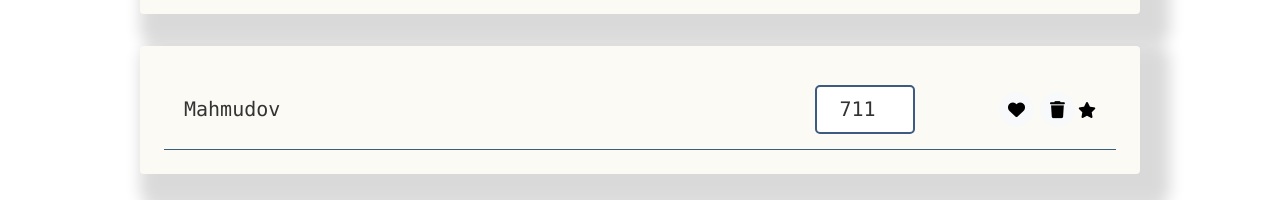
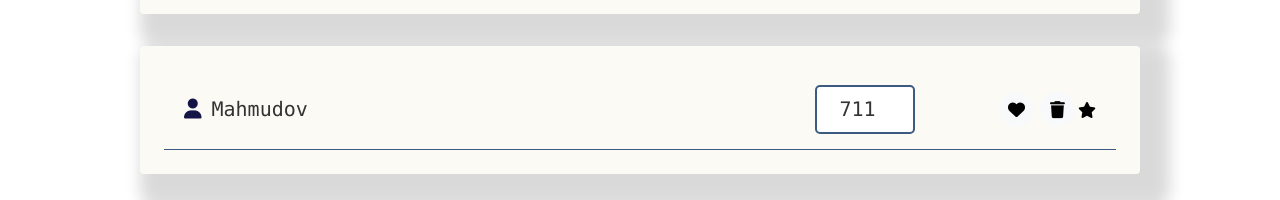
Before and after one commit to Muhammadayub727/vue-todo, a Vue app: page / in a window 1280 px wide. Shown: the part 464-664 px from the top of the page. Built offline with nearby package versions, Linux system fonts and the light colour scheme.

Commit message:
Todo update

```diff
--- a/src/components/movie-list-item/MovieListItem.vue
+++ b/src/components/movie-list-item/MovieListItem.vue
@@ -1,66 +1,13 @@
-<!-- <template>
+<template>
   <li class="li-group-item d-flex justify-content-between">
-    <span class="list-group-item-label">Mahmudov</span>
+    <span class="list-group-item-label"><i class="fas fa-user user"></i>Mahmudov</span>
     <input type="number" class="list-group-item-input" defaultValue="711" />
     <div class="d-flex justify-content-center align-items-center">
       <button type="button" class="btn-cookie btn-sm">
-        <i class="fa fa-heart"></i>
+        <i class="fa fa-heart heart"></i>
       </button>
       <button type="button" class="btn-cookie btn-sm">
-        <i class="fas fa-trash"></i>
-      </button>
-      <i class="fas fa-star"></i>
-    </div>
-  </li>
-</template>
-
-<script>
-export default {};
-</script>
-
-<style scoped>
-.li-group-item {
-    padding: 15px 20px;
-    border-bottom: 1px solid #3d5a80;
-
-}
-.list-group-item:last-child{
-    border-bottom: none;
-}
-.list-group-item span{
-    line-height: 35px;
-    font-size: 20px;
-    cursor: pointer;
-    width: 550px;
-}
-.list-group-item input{
-    line-height: 35px;
-    font-size: 20px;
-    text-align: center;
-    border: 0;
-    outline: none;
-}
-.list-group-item button{
-    width: 35px;
-    height: 35px;
-    margin: 3px;
-    font-size: 17px;
-    border: none;
-    cursor: pointer;
-    background: red;
-}
-
-</style> -->
-<template>
-  <li class="li-group-item d-flex justify-content-between">
-    <span class="list-group-item-label">Mahmudov</span>
-    <input type="number" class="list-group-item-input" defaultValue="711" />
-    <div class="d-flex justify-content-center align-items-center">
-      <button type="button" class="btn-cookie btn-sm">
-        <i class="fa fa-heart"></i>
-      </button>
-      <button type="button" class="btn-cookie btn-sm">
-        <i class="fas fa-trash"></i>
+        <i class="fa fa-trash" aria-hidden="true"></i>
       </button>
       <i class="fas fa-star"></i>
     </div>
@@ -126,4 +73,8 @@ export default {};
 .btn-cookie:active {
     background: #d6d6d6;
 }
+  .user{
+    color: rgb(20, 20, 71);
+    margin-right: 10px;
+  }
 </style>
```
